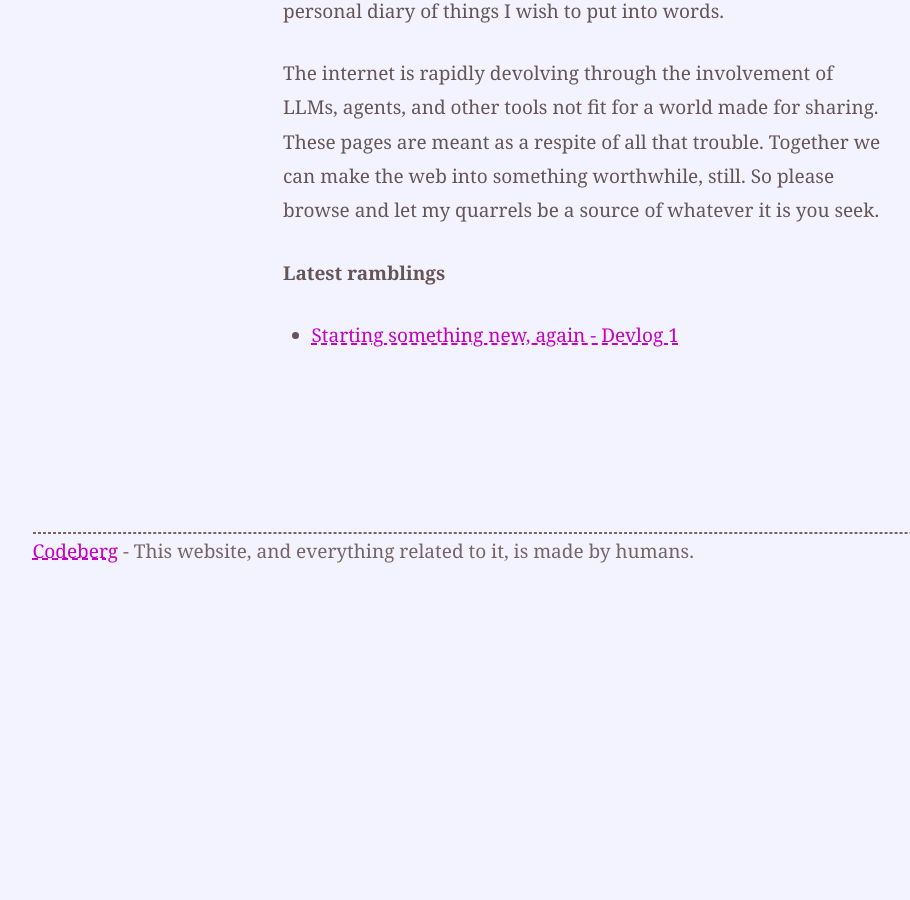
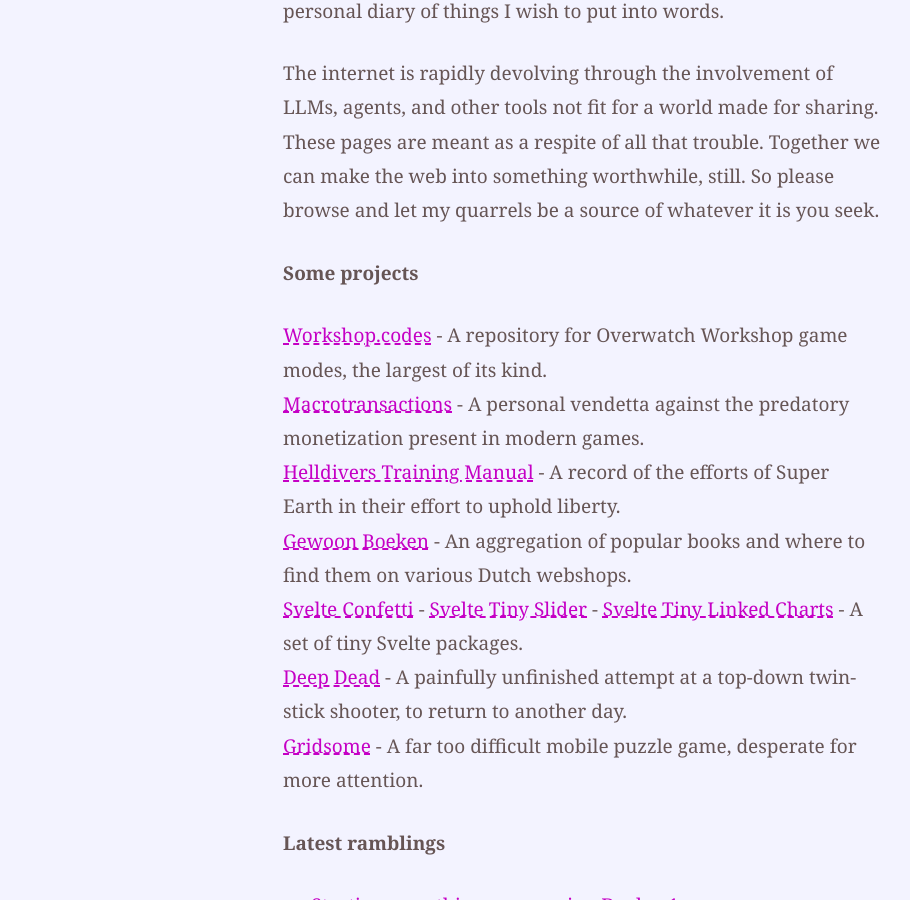
Before and after one commit to Mitcheljager/quitequiet.dev, a Jekyll site: the page built from index.md, in a window 1280 px wide and 900 px high, scrolled down 443 px. Shown: the whole window, without its empty margins (57-967 px from the left). Built offline with Jekyll 4.4.1, drawn with Linux system fonts in a browser that asks for light colours; before the commit the page ends 1101 px from its top, so only the background shows below that.

Commit message:
feat: Add projects to index

```diff
--- a/index.md
+++ b/index.md
@@ -9,12 +9,17 @@ I am a web and game developer wanting to contribute to the world through writing
 
 The internet is rapidly devolving through the involvement of LLMs, agents, and other tools not fit for a world made for sharing. These pages are meant as a respite of all that trouble. Together we can make the web into something worthwhile, still. So please browse and let my quarrels be a source of whatever it is you seek.
 
+<strong aria-role="heading" aria-level="2">Some projects</strong>
+
+<a href="https://workshop.codes/" target="_blank">Workshop.codes</a> - A repository for Overwatch Workshop game modes, the largest of its kind. <br>
+<a href="https://macrotransactions.org/" target="_blank">Macrotransactions</a> - A personal vendetta against the predatory monetization present in modern games. <br>
+<a href="https://helldiverstrainingmanual.com/" target="_blank">Helldivers Training Manual</a> - A record of the efforts of Super Earth in their effort to uphold liberty. <br>
+<a href="https://gewoonboeken.nl/" target="_blank">Gewoon Boeken</a> - An aggregation of popular books and where to find them on various Dutch webshops. <br>
+<a href="https://mitcheljager.github.io/svelte-confetti/" target="_blank">Svelte Confetti</a> - <a href="https://mitcheljager.github.io/svelte-tiny-slider/" target="_blank">Svelte Tiny Slider</a> - <a href="https://mitcheljager.github.io/svelte-tiny-linked-charts/" target="_blank">Svelte Tiny Linked Charts</a> - A set of tiny Svelte packages. <br>
+<a href="https://github.com/Mitcheljager/deep-dead" target="_blank">Deep Dead</a> - A painfully unfinished attempt at a top-down twin-stick shooter, to return to another day. <br>
+<a href="https://play.google.com/store/apps/details?id=com.quitequiet.gridsome" target="_blank" rel="noreferrer noopener">Gridsome</a> - A far too difficult mobile puzzle game, desperate for more attention.
+
 <strong aria-role="heading" aria-level="2">Latest ramblings</strong>
 
-<ul>
-  {% for post in site.posts %}
-    <li>
-      <a href="{{ post.url }}">{{ post.title }}</a>
-    </li>
-  {% endfor %}
-</ul>
+{% for post in site.posts %}- [{{ post.title }}]({{ post.url }})
+{% endfor %}
```
